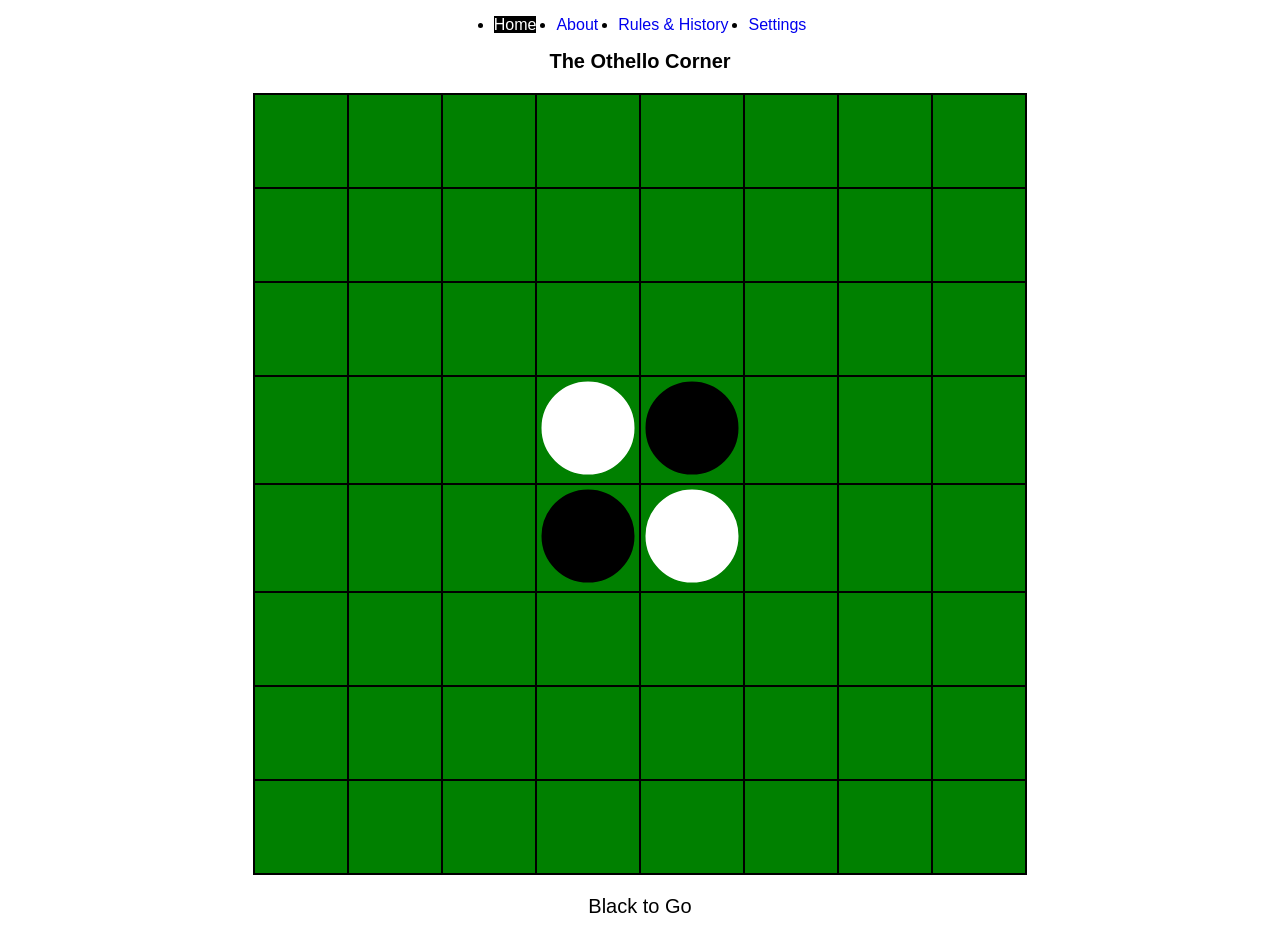
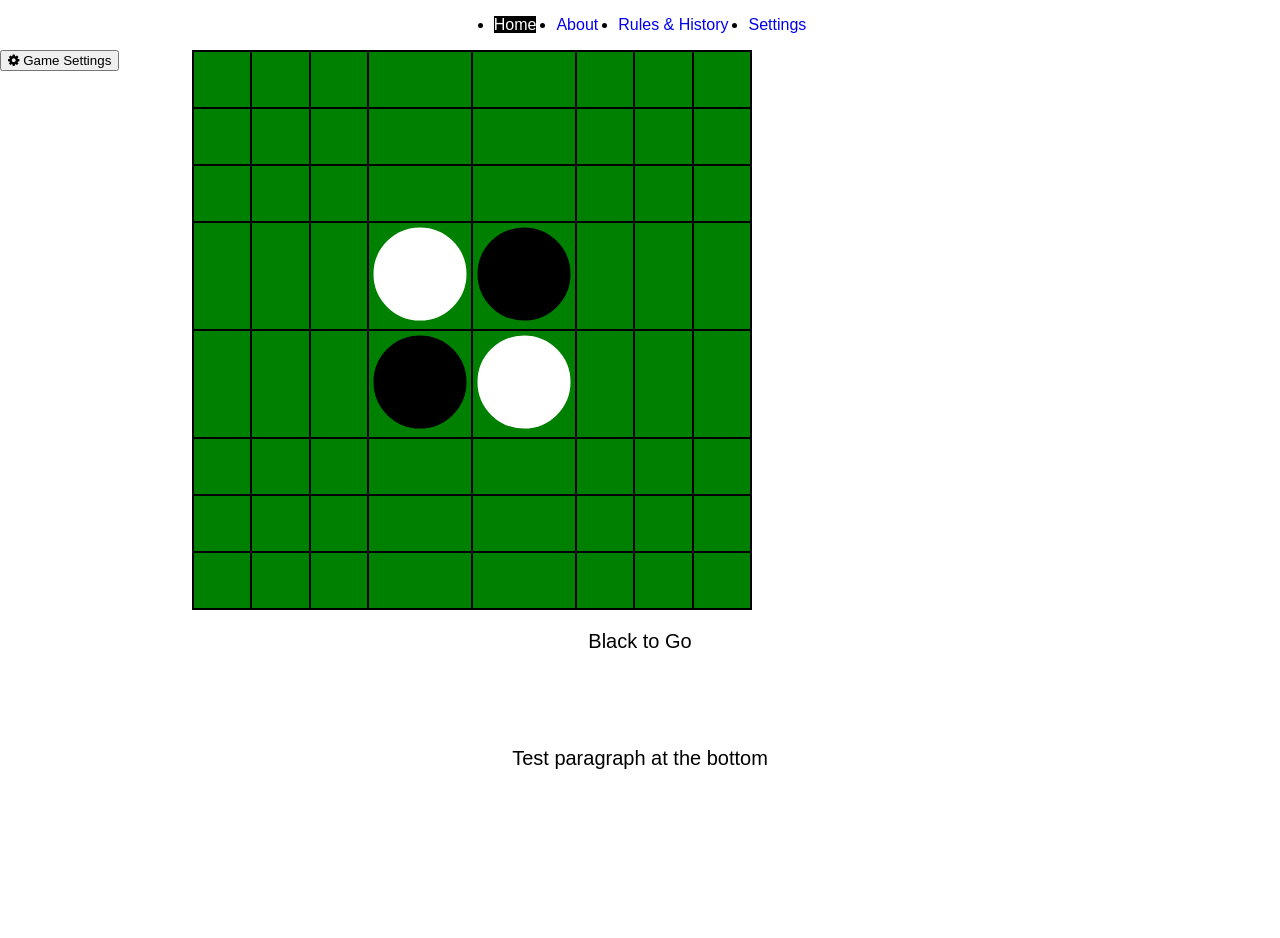
Before and after one commit to Charlotte-McCleary/othello-UI, a plain HTML site: page othello-home.html in a window 1280 px wide. After the commit the page ends 800 px from the top, so only its background shows below. Drawn offline with Linux system fonts and the light colour scheme.

Commit message:
UI implementation

```diff
--- a/othello-home.html
+++ b/othello-home.html
@@ -1,7 +1,8 @@
 <!DOCTYPE html>
 <html>
 <head>
-    <title>The Othello Corner</title>
+    <link rel="stylesheet" href="https://cdnjs.cloudflare.com/ajax/libs/font-awesome/4.7.0/css/font-awesome.min.css">
+	<title>The Othello Corner</title>
     <meta charset="UTF-8">
     <link rel="stylesheet" href="othello.css" type="text/css">
     <script type="text/javascript" src="othello.js" defer></script>
@@ -15,11 +16,23 @@
     <li><a href="othello-settings.html">Settings</a></li>
 	</ul>
 	</nav>
-	<h1>The Othello Corner</h1>
+	<!--<h1>The Othello Corner</h1> -->
+	<button onclick = "gameSettingsButtonClick()" id="game-settings-button" class = "float-left"><span class="fa fa-gear"></span> Game Settings</button>
+    <dialog id="game-settings-dialog" aria-labelledby="dialog-title">
+    <form id="game-settings-form">
+	<div>
+    <button autofocus>close</button>
+    <h2 id="dialog-title">Game Settings</h2>
+	<label for ="difficulty">Choose difficulty</label>
+	<input id = "difficulty" type = "number" name = "difficulty" min = "1" max = "10">
+	</div>
+	</form>
+	</dialog>
 
     <table id="board"></table>
 
     <p id="currentplayer" role="status" aria-live="assertive"></p>
-
+<br><br><br>
+<p>Test paragraph at the bottom </p>
 </body>
 </html>
--- a/othello.css
+++ b/othello.css
@@ -1,6 +1,21 @@
-body {
-    font-family: Arial, sans-serif;
+dialog::backdrop {
+    background-image: linear-gradient(45deg,
+    magenta,
+    rebeccapurple,
+    dodgerblue,
+    green);
+	opacity: 0.75;
 }
+
+
+
+#game-settings-dialog {
+    width: 70%;
+    height: 70%;
+    border: 1px solid #000;
+    padding: 20px;
+ }
+
 
 .navbar {
   display: flex;
@@ -31,14 +46,24 @@ h1, p {
      font-size: 20px;
 }
 
+body {
+    font-family: Arial, sans-serif;
+    margin: 0;
+    padding: 0;
+    /* overflow: hidden;*/ /* Ensure no overflow to cause scrolling */
+}
+
 table {
-    margin: 20px auto;
+	margin-left: 15%;
+    width: 70vmin; /* Use viewport minimum to maintain a square aspect ratio */
+    height: 70vmin; /* Same as width to ensure the board remains square */
+    /* margin: 5vmin auto; */ /* Center the table with some margin */
     border-collapse: collapse;
 }
 
 td {
-    width: 90px;
-    height: 90px;
+    width: 12.5%; /* Since it's an 8x8 grid, 100% / 8 = 12.5% */
+    height: 12.5%;
     border: 2px solid black;
     text-align: center;
     vertical-align: middle;
@@ -46,10 +71,6 @@ td {
     background-color: green;
     position: relative;
     border-radius: 0;
-}
-
-td.occupied {
-    cursor: initial;
 }
 
 td:before {
@@ -69,3 +90,8 @@ td:before {
 .white::before {
     background-color: white;
 }
+
+.float-left {
+	float: left;
+    margin-right: 10px; /* Optional: Adds some space between the button and the table */
+}
--- a/othello.js
+++ b/othello.js
@@ -71,3 +71,20 @@ function play(cell) {
     }
 
 }
+
+
+	function gameSettingsButtonClick(e) {
+    const dialog = document.querySelector("dialog");
+
+      const closeButton = document.querySelector("dialog button");
+
+      dialog.showModal();
+
+      closeButton.addEventListener("click", () => {
+
+      e.preventDefault();
+
+      dialog.close();
+
+      });
+	}
```
Also changed, not shown: othello-corner-photo.jpg (added).
